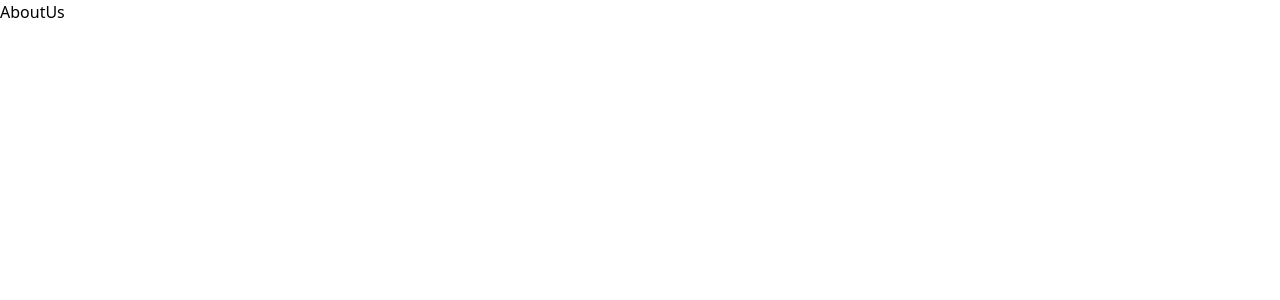
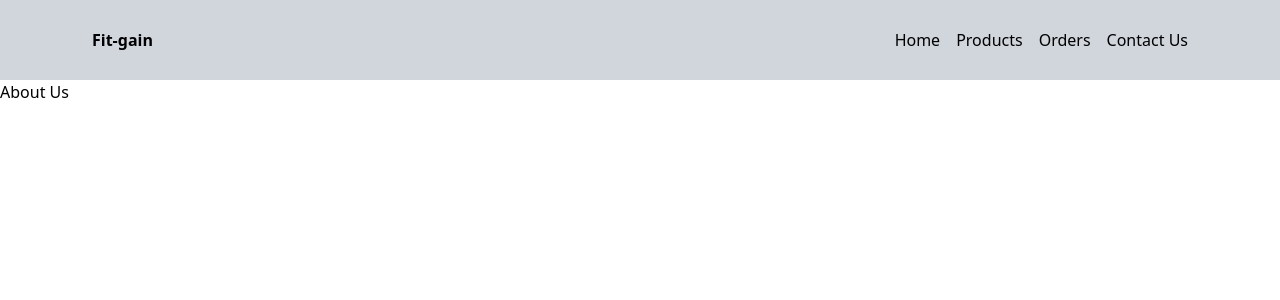
Before and after one commit to manulbp/fitgainTest, a React (Vite) app in the folder frontend/: page /about in a window 1280 px wide. Shown: the top 300 px of the page. Built offline with nearby package versions, Linux system fonts and the light colour scheme.

Commit message:
Create header component

```diff
--- a/frontend/component/Header.jsx
+++ b/frontend/component/Header.jsx
@@ -1,9 +1,20 @@
 import React from 'react'
+import { Link } from 'react-router-dom'
 
-const Header = () => {
+export default function Header() {
   return (
-    <div>Header</div>
+    <div className='bg-gray-300'>
+      <div className="flex justify-between items-center max-w-6xl mx-auto p-7">
+      <h1 className='font-bold'>Fit-gain</h1>
+      <ul className='flex gap-4'>
+        <li><Link to="/">Home</Link></li>
+        <li><Link to="/products">Products</Link></li>
+        <li><Link to="/orders">Orders</Link></li>
+        <li><Link to="/contact">Contact Us</Link></li>
+      </ul>
+      </div>
+
+
+    </div>
   )
 }
-
-export default Header
--- a/frontend/pages/AboutUs.jsx
+++ b/frontend/pages/AboutUs.jsx
@@ -2,6 +2,6 @@ import React from 'react'
 
 export default function AboutUs() {
   return (
-    <div>AboutUs</div>
+    <div>About Us</div>
   )
 }
--- a/frontend/src/App.jsx
+++ b/frontend/src/App.jsx
@@ -6,12 +6,15 @@ import AboutUs from '../pages/AboutUs';
 import ContactUs from '../pages/ContactUs';
 import Products from '../pages/Products';
 import Orders from '../pages/Orders';
+import Header from '../component/Header';
 
 export default function App() {
   return (
 
     <Router>
-      <Routes>
+      {/*header*/}
+      <Header/>
+     <Routes>
         <Route path="/" element={<Home />} />
         <Route path="/about" element={<AboutUs />} />
         <Route path="/products" element={<Products />} />
```
